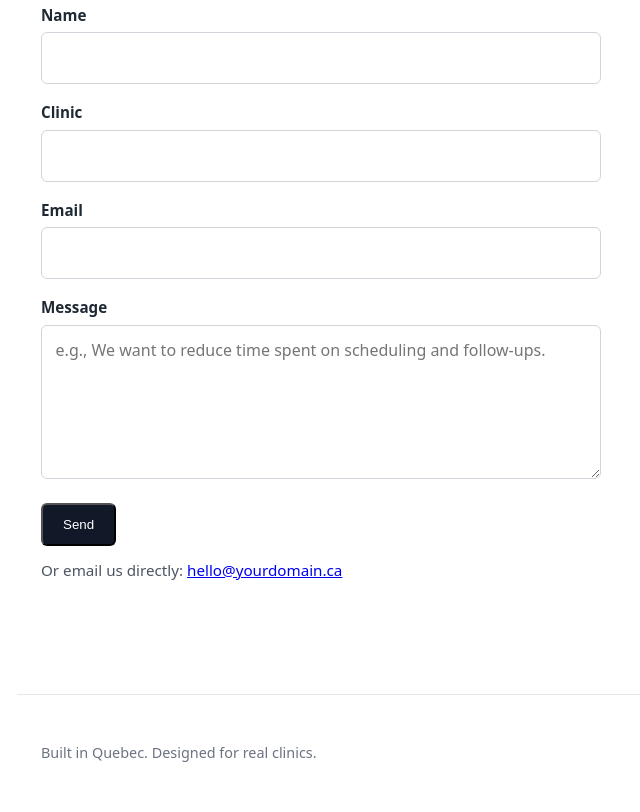
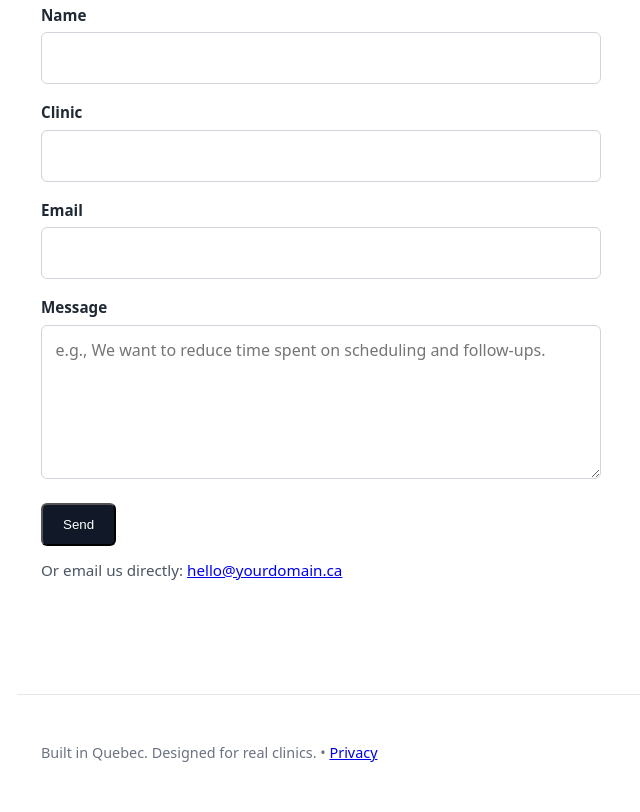
Before and after one commit to mstlaur1/dental-ai-site, a plain HTML site: page en.html in a window 1280 px wide. Shown: the part 1269-2081 px from the top of the page, without its empty margins (223-863 px from the left). Drawn offline with Linux system fonts and the light colour scheme.

Commit message:
Update footer to include privacy link

```diff
--- a/en.html
+++ b/en.html
@@ -103,7 +103,10 @@
   </main>
 
   <footer class="container footer">
-    <p>Built in Quebec. Designed for real clinics.</p>
+    <p>
+      Built in Quebec. Designed for real clinics. •
+      <a href="privacy-en.html">Privacy</a>
+    </p>
   </footer>
 </body>
 </html>
```
